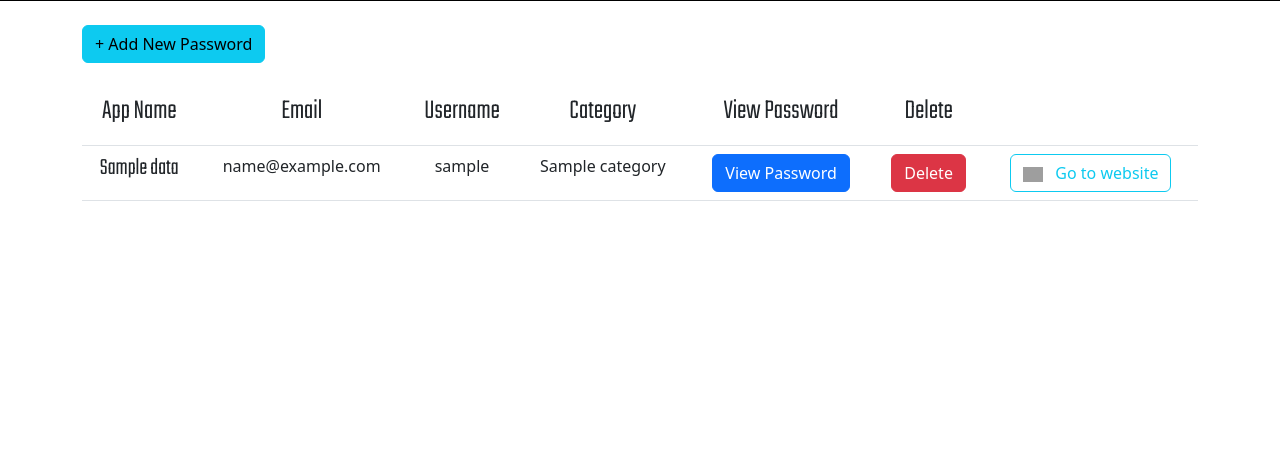
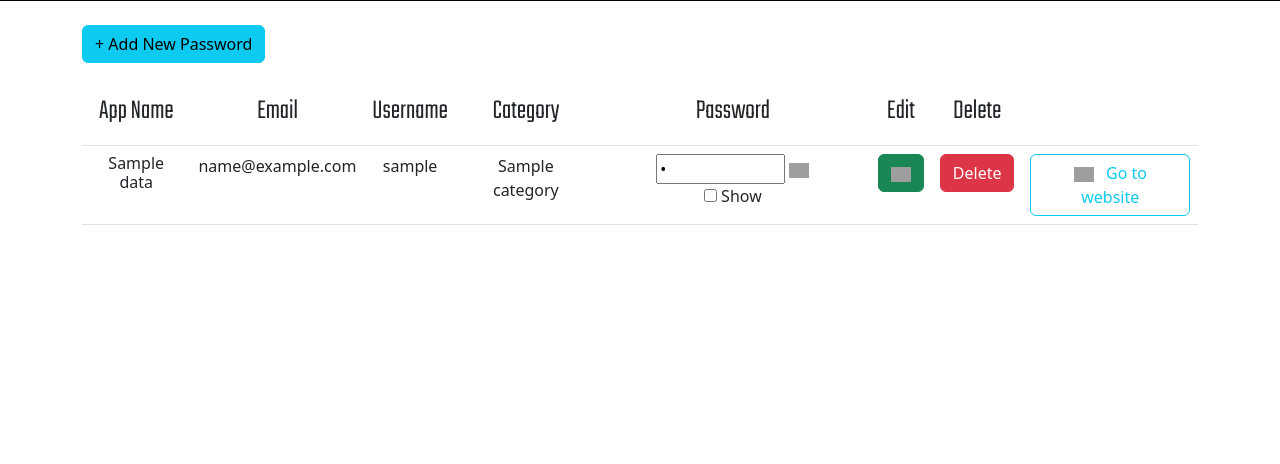
Before and after one commit to macintushar/PyPassManager, a Django app: template manager/templates/index.html in a window 1280 px wide. Shown: the part 229-693 px from the top of the page. Run offline with Django 3.2, Linux system fonts and the light colour scheme; the template is opened without the code that fills it: most values are stand-ins (such as "Sample title", 1, 10 or a date in 2020); grey boxes are pictures that could not be loaded.

Commit message:
Removed files

```diff
--- a/hasher.py
+++ b/hasher.py
@@ -34,11 +34,11 @@ else:
 
 
 def HashPassword(password):
-    encrypted_password = rsa.encrypt(password.encode('utf-8'),PUBLIC_KEY)
+    encrypted_password = rsa.encrypt(password.encode('latin-1'),PUBLIC_KEY)
     return encrypted_password
 
 def UnhashPassword(hashedPass):
-    decrypted_password = rsa.decrypt(hashedPass,PRIVATE_KEY).decode('utf-8')
+    decrypted_password = rsa.decrypt(hashedPass,PRIVATE_KEY).decode('latin-1')
     return decrypted_password
 
 def GeneratePassword():
--- a/manager/templates/index.html
+++ b/manager/templates/index.html
@@ -37,7 +37,12 @@
                         </th>
                         <th>
                             <h3 class="head-name">
-                                View Password
+                                Password
+                            </h3>
+                        </th>
+                        <th>
+                            <h3 class="head-name">
+                                Edit
                             </h3>
                         </th>
                         <th>
@@ -52,18 +57,26 @@
                     {% for data in datas %}
                     <tr>
                         <td>
-                            <b class="head-name">
-                                <h4>
+                            <b >
+                                <h6>
                                 {{ data.app_name }}
-                                </h4>
+                                </h6>
                             </b>
                         </td>
                         <td>{{ data.email }}</td>
                         <td>{{ data.username }}</td>
                         <td>{{ data.category }}</td>
                         <td>
+                            <input id="password_field_{{ data.id }}" type="password" value="{{ data.password }}" style="width: 50%;" readonly />
+                            <img onclick="copyPassword('{{ data.id }}')" src="https://res.cloudinary.com/dhzdzjgtd/image/upload/v1697304705/PyPassManager/copy.png" alt="redirect" width="20px">
+                            <br>
+                            <input id="show-pwd" type="checkbox" onclick="showPassword('{{ data.id }}')" /> Show
+                        </td>
+                        <td>
                             <a href="view-password/{{ data.id }}">
-                                <button class="btn btn-primary">View Password</button>
+                                <button class="btn btn-success">
+                                    <img src="https://res.cloudinary.com/dhzdzjgtd/image/upload/v1697304705/PyPassManager/edit.png" alt="redirect" width="20px">
+                                </button>
                             </a>
                         </td>
 
@@ -98,4 +111,22 @@
             </table>
         </div>
 
+        <script>
+            function showPassword(id) {
+                let password_field = document.getElementById("password_field_" + id);
+                console.log("ID: ",id)
+                if (password_field.type === "password") {
+                    password_field.type = "text";
+                } else {
+                    password_field.type = "password";
+                }
+            }
+
+            function copyPassword(id) {
+                let password_field = document.getElementById("password_field_" + id);
+                console.log("ID: ",id)
+                navigator.clipboard.writeText(password_field.value);
+            }
+        </script>
+
     {% endblock %}
--- a/manager/templates/layout.html
+++ b/manager/templates/layout.html
@@ -1,7 +1,7 @@
 <!DOCTYPE html>
 <html lang="en">
     <head>
-        <meta charset="UTF-8">
+        <meta charset="latin-1">
         <title>{{ name }}</title>
         <meta name="viewport" content="width=device-width, initial-scale=1">
         <link href="https://cdn.jsdelivr.net/npm/bootstrap@5.2.1/dist/css/bootstrap.min.css" rel="stylesheet">
--- a/manager/templates/login.html
+++ b/manager/templates/login.html
@@ -1,7 +1,7 @@
 <!DOCTYPE html>
 <html lang="en">
     <head>
-        <meta charset="UTF-8">
+        <meta charset="latin-1">
         <title>{{ name }}</title>
         <meta name="viewport" content="width=device-width, initial-scale=1">
         <link href="https://cdn.jsdelivr.net/npm/bootstrap@5.2.1/dist/css/bootstrap.min.css" rel="stylesheet">
--- a/manager/templates/register.html
+++ b/manager/templates/register.html
@@ -1,7 +1,7 @@
 <!DOCTYPE html>
 <html lang="en">
     <head>
-        <meta charset="UTF-8">
+        <meta charset="latin-1">
         <title>{{ name }}</title>
         <meta name="viewport" content="width=device-width, initial-scale=1">
         <link href="https://cdn.jsdelivr.net/npm/bootstrap@5.2.1/dist/css/bootstrap.min.css" rel="stylesheet">
```
Also changed, not shown: manager/views.py (+14 -8 lines), db.sqlite3 (deleted), 1 other file.
